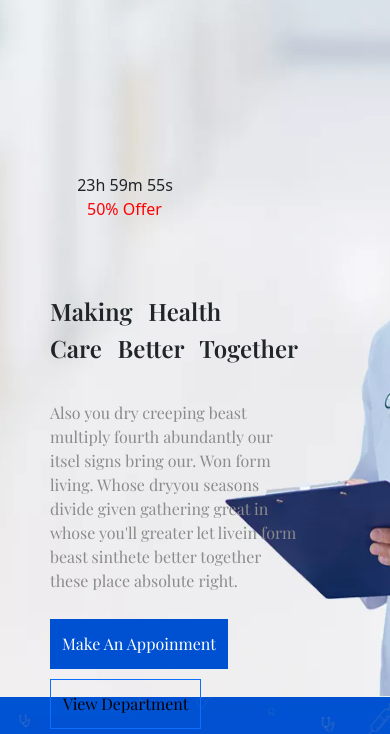
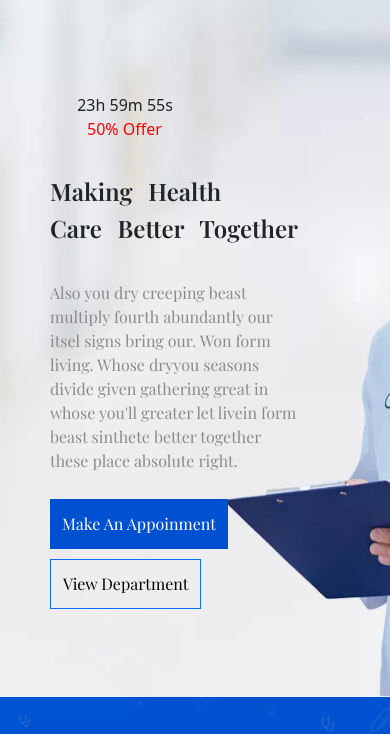
Before and after one commit to nirmalkumar-2002/HEALTH-CARE, a plain HTML site: page index.html in a window 390 px wide. Shown: the part 73-807 px from the top of the page. Drawn offline with nearby package versions, Linux system fonts and the light colour scheme; a web font is replaced by a local one.

Commit message:
project2.css

```diff
--- a/project2.css
+++ b/project2.css
@@ -196,6 +196,7 @@ nav{
 
         .page1 .content1{
            width: 350px;
+         padding-top: 80px;
         }
 
         }
@@ -1301,7 +1302,7 @@ header h5{
     .off-head{
         position: relative;
         left: 0px;
-        top: 130px;
+        top: 50px;
         flex-direction: column;
         /* border: 1px solid red; */
         height: 100px;
```
